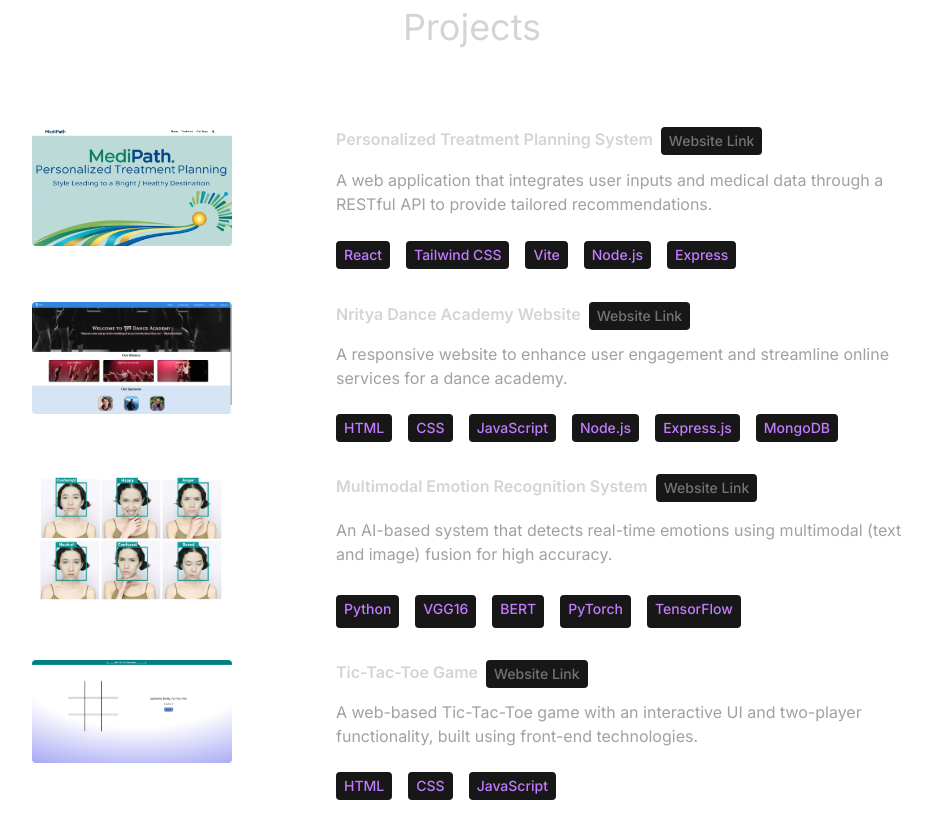
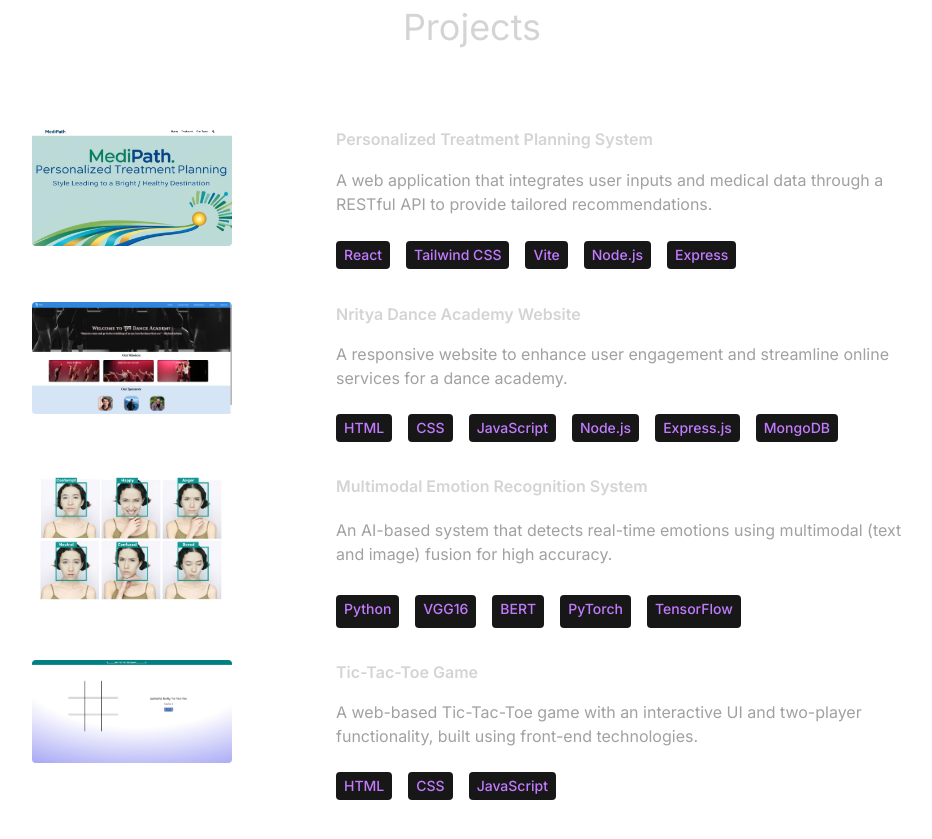
Before and after one commit to sidhant-gairola/portfolio, a React (Vite) app: page / in a window 1280 px wide. Shown: the part 2640-3479 px from the top of the page, without its empty margins (168-1100 px from the left). Built offline with nearby package versions, Linux system fonts and the light colour scheme.

Commit message:
removes website links

```diff
--- a/src/components/Projects.jsx
+++ b/src/components/Projects.jsx
@@ -31,7 +31,7 @@ const Projects = () => {
                             transition={{ duration: 1 }}
                             className="flex flex-wrap gap-2 w-full max-w-xl lg:w-3/4">
                             <h6 className="mb-2 font-semibold">{project.title}</h6>
-                            <a href={project.link} className="mr-2 rounded bg-neutral-900 px-2 py-1 text-sm font-medium text-neutral-500 h-fit">Website Link</a>
+                            {/* <a href={project.link} className="mr-2 rounded bg-neutral-900 px-2 py-1 text-sm font-medium text-neutral-500 h-fit">Website Link</a> */}
                             <p className="mb-4 text-neutral-400">{project.description}</p>
                             {project.technologies.map((tech, index) => {
                                 return (<span key={index} className="mr-2 rounded bg-neutral-900 px-2 py-1 text-sm font-medium text-purple-400">
--- a/src/constants/index.js
+++ b/src/constants/index.js
@@ -30,7 +30,7 @@ export const PROJECTS = [
     description:
       "A web application that integrates user inputs and medical data through a RESTful API to provide tailored recommendations.",
     technologies: ["React", "Tailwind CSS", "Vite", "Node.js", "Express"],
-    link: "https://medipath-chi.vercel.app/",
+    // link: "https://medipath-chi.vercel.app/",
   },
   {
     title: "Nritya Dance Academy Website",
@@ -38,7 +38,7 @@ export const PROJECTS = [
     description:
       "A responsive website to enhance user engagement and streamline online services for a dance academy.",
     technologies: ["HTML", "CSS", "JavaScript", "Node.js", "Express.js", "MongoDB"],
-    link: "https://nritya-dance-website.onrender.com/",
+    // link: "https://nritya-dance-website.onrender.com/",
   },
   {
     title: "Multimodal Emotion Recognition System",
@@ -46,7 +46,7 @@ export const PROJECTS = [
     description:
       "An AI-based system that detects real-time emotions using multimodal (text and image) fusion for high accuracy.",
     technologies: ["Python", "VGG16", "BERT", "PyTorch", "TensorFlow"],
-    link: "/",
+    // link: "/",
   },
   {
     title: "Tic-Tac-Toe Game",
@@ -54,7 +54,7 @@ export const PROJECTS = [
     description:
       "A web-based Tic-Tac-Toe game with an interactive UI and two-player functionality, built using front-end technologies.",
     technologies: ["HTML", "CSS", "JavaScript"],
-    link: "https://sidhant-gairola.github.io/tic-tac-toe/",
+    // link: "https://sidhant-gairola.github.io/tic-tac-toe/",
   },
 ];
 
```
